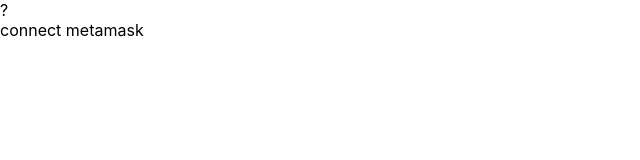
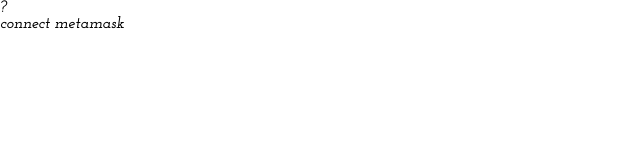
Before and after one commit to wenwkich/soe-website, a React (Create React App) app: page / in a window 1280 px wide. Shown: the top 160 px of the page, without its empty margins (0-640 px from the left). Built offline with nearby package versions, Linux system fonts and the light colour scheme.

Commit message:
setting fonts

```diff
--- a/public/index.html
+++ b/public/index.html
@@ -24,7 +24,10 @@
       work correctly both with client-side routing and a non-root public URL.
       Learn how to configure a non-root public URL by running `npm run build`.
     -->
-    <title>React App</title>
+    <link rel="preconnect" href="https://fonts.googleapis.com">
+    <link rel="preconnect" href="https://fonts.gstatic.com" crossorigin>
+    <link href="https://fonts.googleapis.com/css2?family=Josefin+Slab:ital,wght@1,600&display=swap" rel="stylesheet">
+    <title>SoE</title>
   </head>
   <body>
     <noscript>You need to enable JavaScript to run this app.</noscript>
--- a/src/index.css
+++ b/src/index.css
@@ -1,8 +1,6 @@
 body {
   margin: 0;
-  font-family: -apple-system, BlinkMacSystemFont, 'Segoe UI', 'Roboto', 'Oxygen',
-    'Ubuntu', 'Cantarell', 'Fira Sans', 'Droid Sans', 'Helvetica Neue',
-    sans-serif;
+  font-family: 'Josefin Slab', serif;
   -webkit-font-smoothing: antialiased;
   -moz-osx-font-smoothing: grayscale;
 }
```
